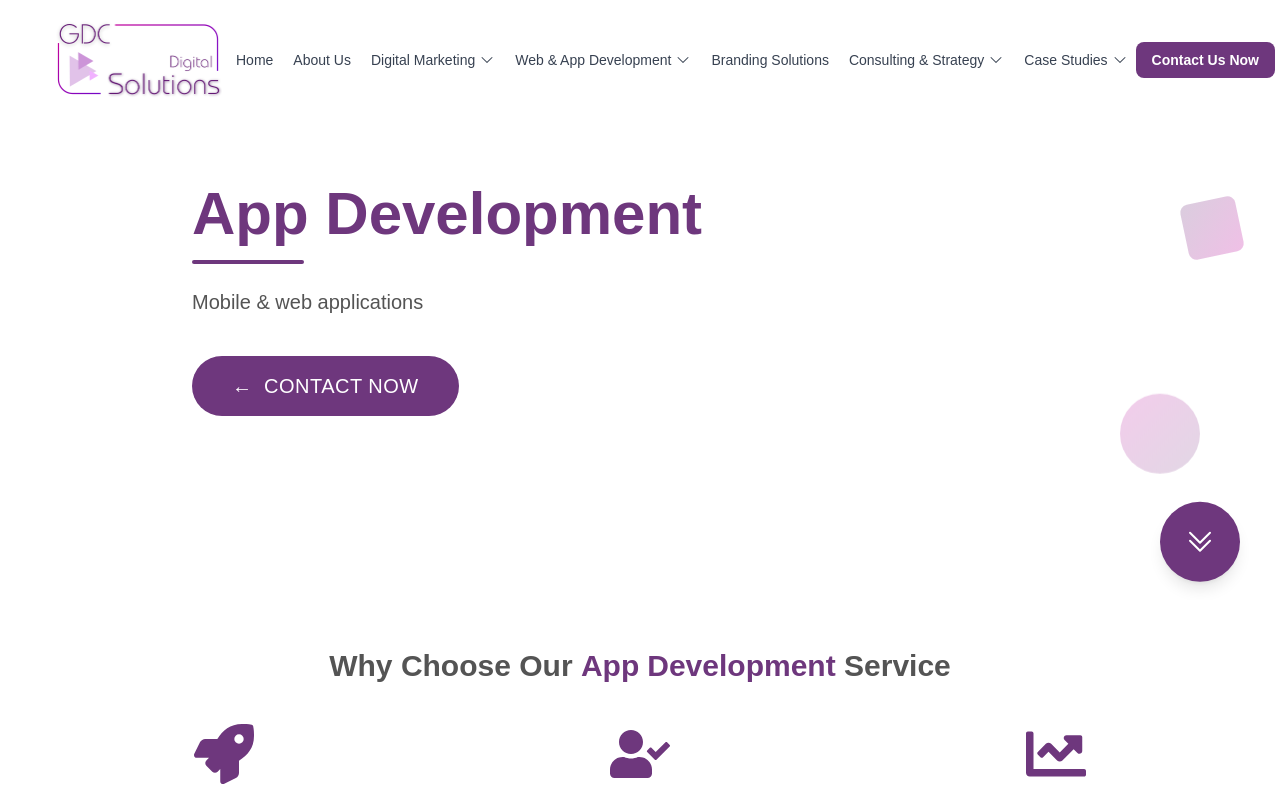
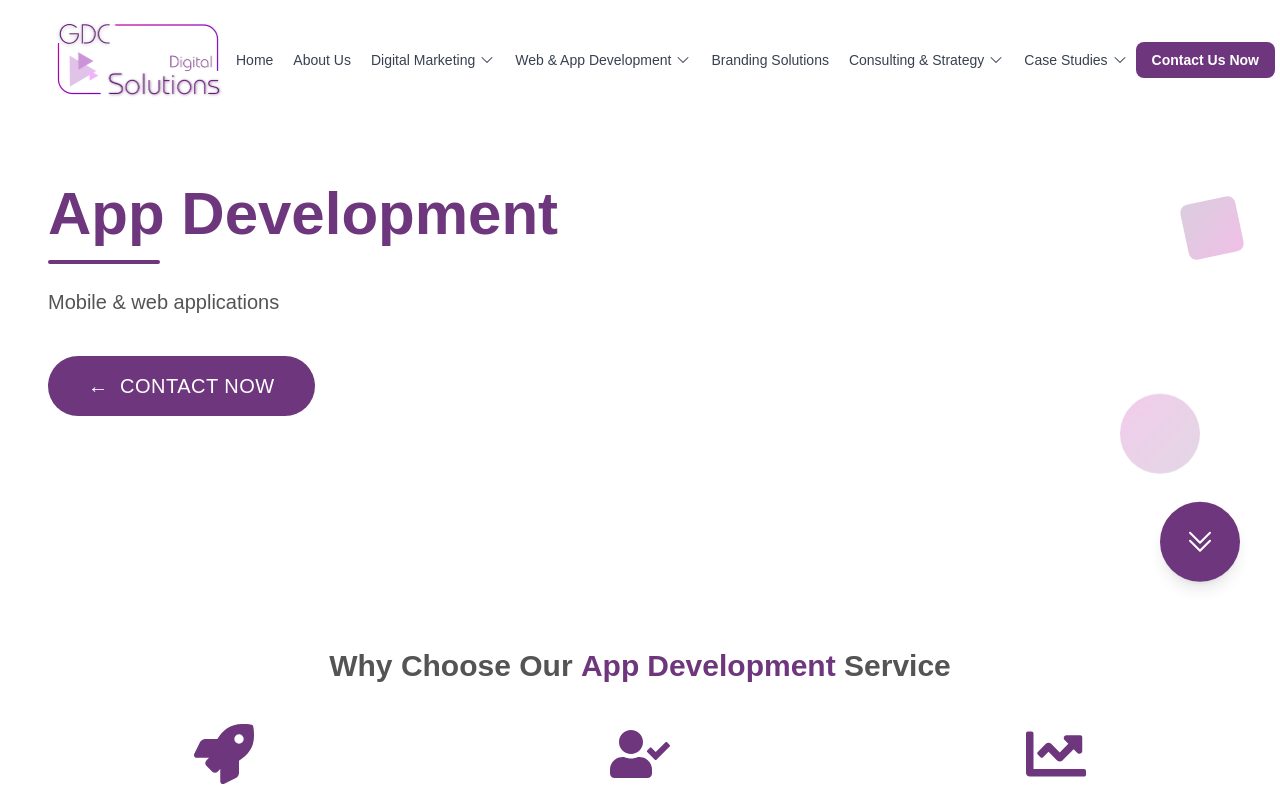
Before and after one commit to Malshi-K/GDC-Digital-Solutions-v3, a Next.js app: page /services/app-development in a window 1280 px wide. Shown: the top 800 px of the page. Built offline with nearby package versions, Linux system fonts and the light colour scheme.

Commit message:
updated code

```diff
--- a/components/PageTitle.js
+++ b/components/PageTitle.js
@@ -59,7 +59,7 @@ const PageTitle = ({
   // Currently using a simple fade-up on mount for the title
 
   return (
-  <section className="relative flex items-center justify-center min-h-[420px] sm:min-h-[520px] lg:min-h-[600px] text-white overflow-hidden px-4">
+  <section className="relative flex items-center justify-center min-h-[420px] sm:min-h-[520px] lg:min-h-[600px] text-white overflow-hidden">
       {/* Purple Gradient Background */}
       <div className="absolute inset-0 z-10" />
 
@@ -78,7 +78,7 @@ const PageTitle = ({
 
       {/* Content */}
       <div className="relative z-20 w-full max-w-7xl mx-auto px-4 sm:px-6 md:px-8 lg:px-12">
-        <div className="max-w-3xl sm:max-w-4xl mx-auto text-center md:text-left">
+  <div className="w-full text-center md:text-left">
           <motion.h1
             className="text-customPurple text-3xl sm:text-4xl md:text-5xl lg:text-6xl xl:text-7xl font-bold mb-3 md:mb-4 leading-tight"
             initial={{ opacity: 0, y: 24 }}
--- a/components/home/Services.js
+++ b/components/home/Services.js
@@ -22,16 +22,16 @@ const ServiceCard = ({ title, description, items, iconSrc, maxItems = Infinity }
         </div>
       </div>
 
-      {/* Title - Centered */}
-      <h3 className={`text-xl sm:text-2xl font-bold text-center mb-3 text-gray-900`}>{title}</h3>
+      {/* Title - Centered on small, left on md+ so bullets align */}
+      <h3 className={`text-xl sm:text-2xl font-bold text-center md:text-left mb-3 text-gray-900`}>{title}</h3>
 
-      {/* Description - Now visible */}
-      <p className={`text-sm text-center mb-6 text-gray-600`}>
+      {/* Description - Centered on small, left on md+ */}
+      <p className={`text-sm text-center md:text-left mb-6 text-gray-600`}>
         {description}
       </p>
 
   {/* Items List - Left aligned with slightly larger custom-colored bullets */}
-  <ul className="list-disc pl-8 sm:pl-10 md:pl-12 lg:pl-14 space-y-2 sm:space-y-3 text-left marker:text-customPurple marker:text-lg mx-auto">
+  <ul className="list-disc pl-8 sm:pl-10 md:pl-12 lg:pl-14 space-y-2 sm:space-y-3 text-center md:text-left marker:text-customPurple marker:text-lg">
         {(showAll ? items : items.slice(0, maxItems)).map((item, index) => (
           <li key={index}>
             <Link
--- a/components/services/HeroSection.jsx
+++ b/components/services/HeroSection.jsx
@@ -98,11 +98,9 @@ const HeroSection = ({
   const { firstLine, secondLine } = getTitleParts();
 
   return (
-    <section
-      ref={scrollRef}
-      className="relative flex items-center justify-center min-h-[420px] sm:min-h-[520px] lg:min-h-[600px] text-white overflow-hidden px-4"
-    >
-
+   <section className="relative flex items-center justify-center min-h-[420px] sm:min-h-[520px] lg:min-h-[600px] text-white overflow-hidden">
+      {/* Purple Gradient Background */}
+      <div className="absolute inset-0 z-10" />
 
 
       {/* Decorative Elements */}
@@ -120,8 +118,8 @@ const HeroSection = ({
 
       {/* Content */}
       <div className="relative z-20 w-full max-w-7xl mx-auto px-4 sm:px-6 md:px-8 lg:px-12">
-        <div className="max-w-3xl sm:max-w-4xl mx-auto text-center md:text-left">
-          <motion.h1
+  <div className="w-full text-center md:text-left">
+    <motion.h1
             className="text-customPurple text-3xl sm:text-4xl md:text-5xl lg:text-6xl font-bold mb-3 md:mb-4 leading-tight"
             initial={{ opacity: 0, y: 24 }}
             animate={{ opacity: 1, y: 0 }}
```
